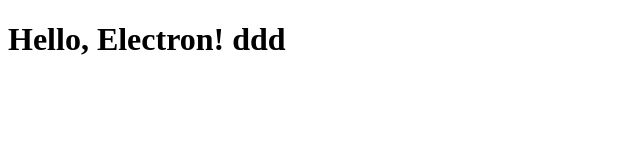
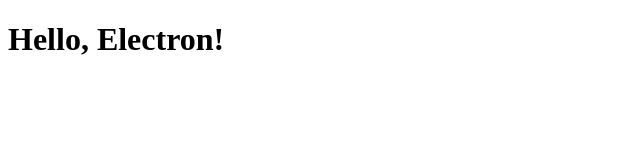
Before and after one commit to surajk09/electron-github-app, an Electron app: page index.html in a window 800 px wide. Shown: the whole page, without its empty margins (0-640 px from the left). Drawn offline with Linux system fonts and the light colour scheme.

Commit message:
html changes

```diff
--- a/index.html
+++ b/index.html
@@ -4,7 +4,7 @@
   <title>Electron GitHub App</title>
 </head>
 <body>
-  <h1>Hello, Electron! ddd</h1>
+  <h1>Hello, Electron! </h1>
 
 </body>
 </html>
```
